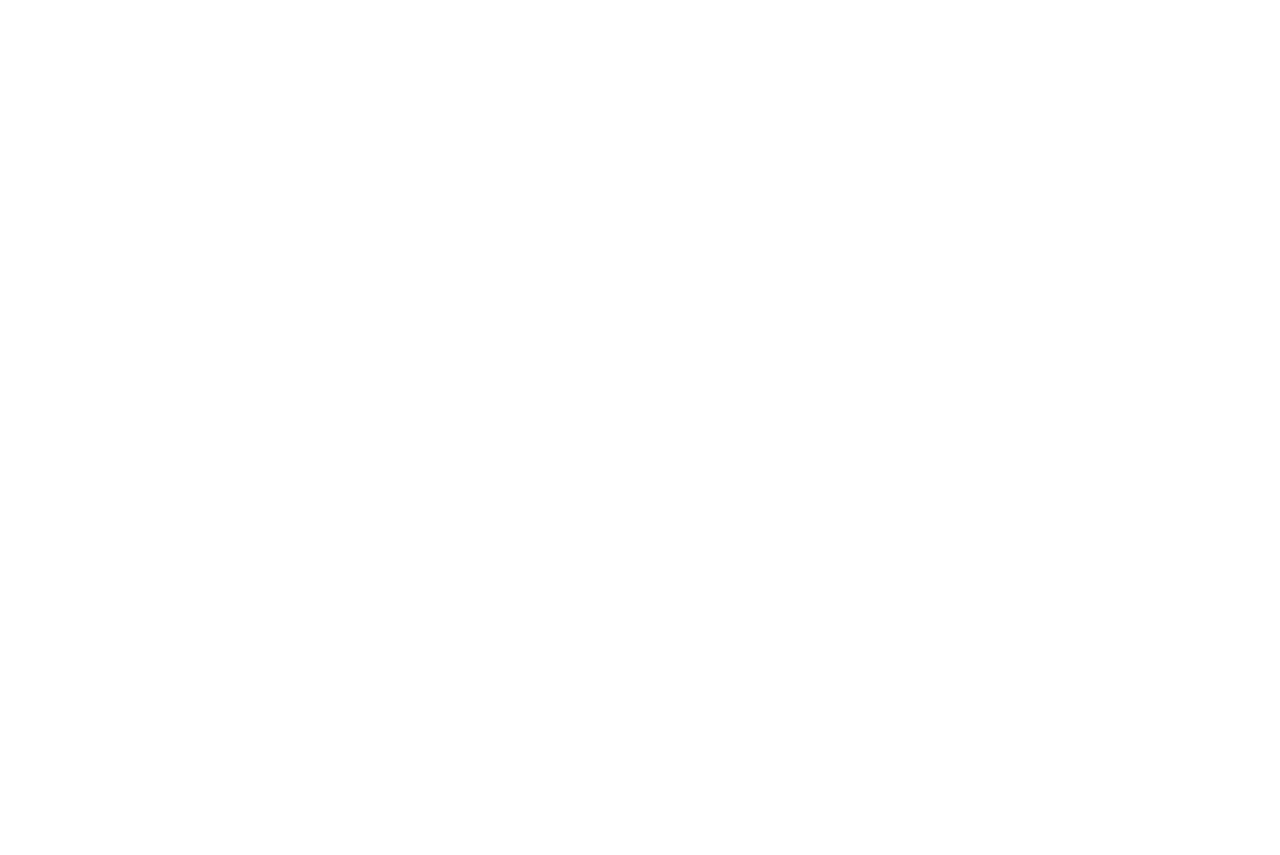
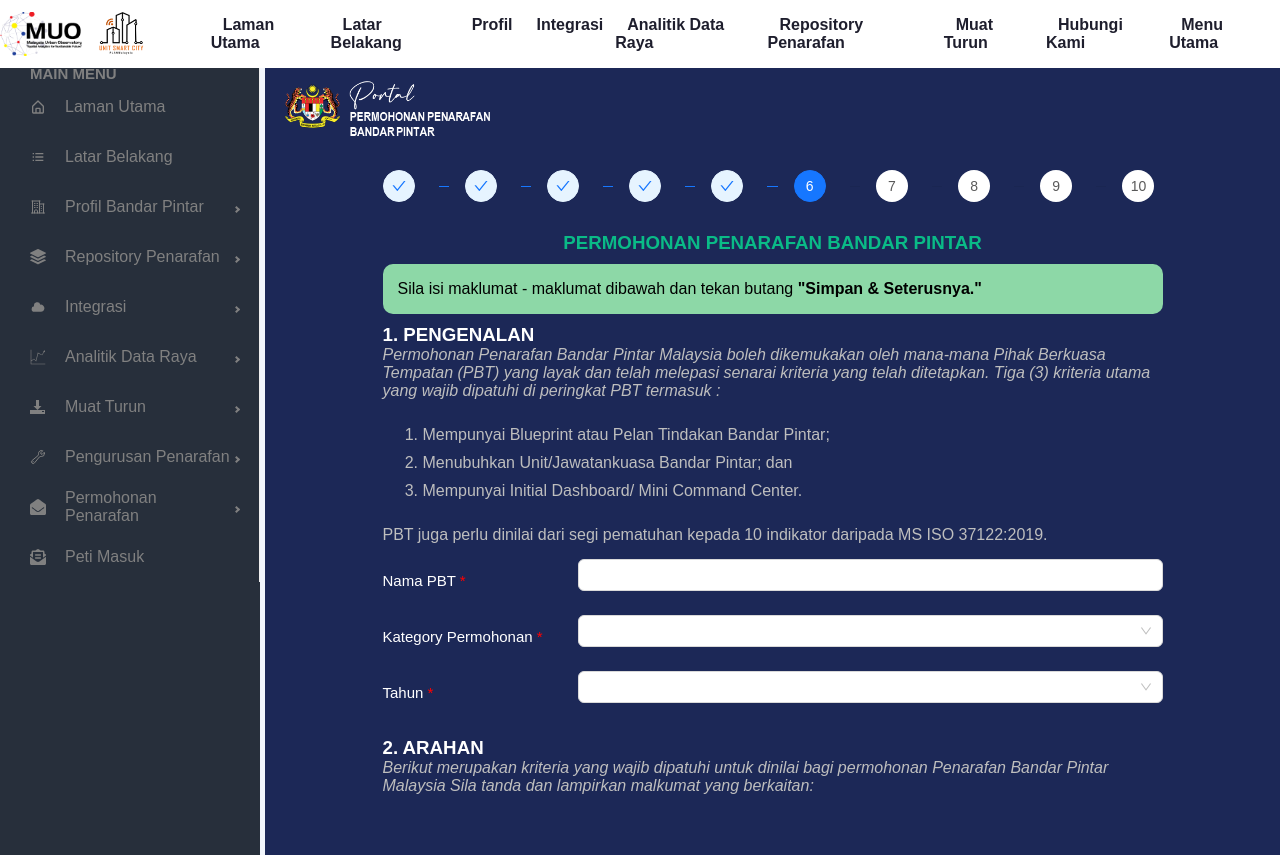
Before and after one commit to code-anass/Map2u, a React (Create React App) app: page /permohonan_penarafan/permohonan in a window 1280 px wide. Before the commit this address had no page. Before the commit the page ends 800 px from the top, so only its background shows below. Built offline with nearby package versions, Linux system fonts and the light colour scheme.

Commit message:
updates 12 april

```diff
--- a/src/layout/nestedlayout/NestedLayout.jsx
+++ b/src/layout/nestedlayout/NestedLayout.jsx
@@ -107,17 +107,17 @@
             },
             {
               label: "Permohonan",
-              link: "/profil-pbt",
+              link: "/permohonan_penarafan/permohonan",
               key: "qweY2",
             },
             {
               label: "Status Permohonan",
-              link: "/profil-pbt",
+              link: "/permohonan_penarafan/statuspermohonan",
               key: "qweY3",
             },
             {
               label: "Peti Masuk",
-              link: "/profil-pbt",
+              link: "/permohonan_penarafan/petimasuk",
               key: "qweY4",
             },
           ],
--- a/src/routes/AppRoutes.jsx
+++ b/src/routes/AppRoutes.jsx
@@ -11,7 +11,6 @@
 import KategoryPenarafan from "../screens/repositoryPenarafan/kategorypenarafan/KategoryPenarafan";
 import RpLatarBelakang from "../screens/repositoryPenarafan/latarbelakang/RpLatarBelakang";
 import PilanTindakan from "../screens/muatTurun/pilantindakan/PilanTindakan";
-import ProfilePbt from "../screens/repositoryPenarafan/profilePbt/ProfilePbt";
 import StatusPencapain from "../screens/repositoryPenarafan/statuspencapaian/StatusPencapain";
 import PengurusanPenarafan from "../screens/repositoryPenarafan/pengurusanPenarafan/PengurusanPenarafan";
 import SmartCityNewForm from "../screens/repositoryPenarafan/smartcity/smartCityNewForm/SmartCityNewForm";
@@ -20,6 +19,10 @@
 import ProsesPenarafan from "../screens/repositoryPenarafan/latarbelakang/prosesPenarafan/ProsesPenarafan";
 import PuncaKuasa from "../screens/repositoryPenarafan/latarbelakang/puncaKuasa/PuncaKuasa";
 import Ms_Iso from "../screens/repositoryPenarafan/latarbelakang/ms_iso/Ms_Iso";
+import Permohonan from "../screens/repositoryPenarafan/permohonanpenarafan/permohonan/Permohonan";
+import PetiMasuk from "../screens/repositoryPenarafan/permohonanpenarafan/petimasuk/PetiMasuk";
+import StatusPermohonan from "../screens/repositoryPenarafan/permohonanpenarafan/statusPermohonan/StatusPermohonan";
+import ProfilePbt from "../screens/repositoryPenarafan/permohonanpenarafan/profilePbt/ProfilePbt";
 function AppRoutes() {
   return (
     <BrowserRouter>
@@ -115,6 +118,36 @@
           }
         />
         <Route
+          path="/permohonan_penarafan/permohonan"
+          element={
+            <MainLayout isFooter={false}>
+              <NestedLayout>
+                <Permohonan />
+              </NestedLayout>
+            </MainLayout>
+          }
+        />
+        <Route
+          path="/permohonan_penarafan/petimasuk"
+          element={
+            <MainLayout isFooter={false}>
+              <NestedLayout>
+                <PetiMasuk />
+              </NestedLayout>
+            </MainLayout>
+          }
+        />
+        <Route
+          path="/permohonan_penarafan/statuspermohonan"
+          element={
+            <MainLayout isFooter={false}>
+              <NestedLayout>
+                <StatusPermohonan />
+              </NestedLayout>
+            </MainLayout>
+          }
+        />
+        <Route
           path="/analitik-data"
           element={
             <MainLayout>
--- /dev/null
+++ b/src/screens/repositoryPenarafan/permohonanpenarafan/permohonan/Permohonan.jsx
@@ -0,0 +1,181 @@
+import React, { useEffect } from "react";
+import permohonan from "../../../../assets/repositoryPenarafan/permohan/permohonan.png";
+import "./permohonan.scss";
+import { Form, Row, Col, Input, Select, Steps } from "antd";
+import AOS from "aos";
+const { Option } = Select;
+function Permohonan() {
+  const [form] = Form.useForm();
+  useEffect(() => {
+    AOS.init();
+    AOS.refresh();
+  }, []);
+  let kategory = ["Sila Pilih", "Tahap 1 : Smart City Early Adopter"];
+  let years = [
+    "Sila Pilih",
+    "2023",
+    "2024",
+    "2025",
+    "2026",
+    "2027",
+    "2028",
+    "2029",
+    "2030",
+  ];
+  return (
+    <div className="permohonan" data-aos="fade-right" data-aos-duration="2000">
+      <img src={permohonan} alt="" />
+      <div className="form">
+        <Steps
+          size="large"
+          current={5}
+          style={{
+            padding: "20px 0px",
+          }}
+          items={[
+            {
+              title: "",
+            },
+            {
+              title: "",
+            },
+            {
+              title: "",
+            },
+            {
+              title: "",
+            },
+            {
+              title: "",
+            },
+            {
+              title: "",
+            },
+            {
+              title: "",
+            },
+            {
+              title: "",
+            },
+            {
+              title: "",
+            },
+            {
+              title: "",
+            },
+          ]}
+        />
+        <h3 className="heading">PERMOHONAN PENARAFAN BANDAR PINTAR</h3>
+        <div className="notice">
+          Sila isi maklumat - maklumat dibawah dan tekan butang&nbsp;
+          <b>"Simpan & Seterusnya."</b>
+        </div>
+        <h3>1. PENGENALAN</h3>
+        <i>
+          Permohonan Penarafan Bandar Pintar Malaysia boleh dikemukakan oleh
+          mana-mana Pihak Berkuasa Tempatan (PBT) yang layak dan telah melepasi
+          senarai kriteria yang telah ditetapkan. Tiga (3) kriteria utama yang
+          wajib dipatuhi di peringkat PBT termasuk :
+        </i>
+        <ol>
+          <li>Mempunyai Blueprint atau Pelan Tindakan Bandar Pintar;</li>
+          <li>Menubuhkan Unit/Jawatankuasa Bandar Pintar; dan</li>
+          <li>Mempunyai Initial Dashboard/ Mini Command Center.</li>
+        </ol>
+        <p>
+          PBT juga perlu dinilai dari segi pematuhan kepada 10 indikator
+          daripada MS ISO 37122:2019.
+        </p>
+        <Form form={form} className="" onFinish={alert} style={{ zIndex: 0 }}>
+          <div className="form-inputs">
+            <Row justify="space-between">
+              <Col span={5}>
+                <p>
+                  Nama PBT <span>*</span>
+                </p>
+              </Col>
+              <Col span={18}>
+                <Form.Item
+                  label=""
+                  name="kodPbt"
+                  rules={[
+                    {
+                      required: true,
+                      message: "Maklumat wajib diisi.",
+                    },
+                  ]}
+                >
+                  <Input className="input-primary" placeholder="" value="" />
+                </Form.Item>
+              </Col>
+            </Row>
+            <Row justify="space-between">
+              <Col span={5}>
+                <p>
+                  Kategory Permohonan <span>*</span>
+                </p>
+              </Col>
+              <Col span={18}>
+                <Form.Item
+                  name="kategory"
+                  rules={[
+                    {
+                      required: true,
+                      message: "Kategory is required",
+                    },
+                  ]}
+                >
+                  <Select>
+                    {kategory?.map((v) => {
+                      return (
+                        <Option value={v}>
+                          {v.charAt(0).toUpperCase() + v.slice(1)}
+                        </Option>
+                      );
+                    })}
+                  </Select>
+                </Form.Item>
+              </Col>
+            </Row>
+            <Row justify="space-between">
+              <Col span={5}>
+                <p>
+                  Tahun <span>*</span>
+                </p>
+              </Col>
+              <Col span={18}>
+                <Form.Item
+                  name="kategory"
+                  rules={[
+                    {
+                      required: true,
+                      message: "Kategory is required",
+                    },
+                  ]}
+                >
+                  <Select>
+                    {years?.map((v) => {
+                      return (
+                        <Option value={v}>
+                          {v.charAt(0).toUpperCase() + v.slice(1)}
+                        </Option>
+                      );
+                    })}
+                  </Select>
+                </Form.Item>
+              </Col>
+            </Row>
+          </div>
+        </Form>
+        <h3>2. ARAHAN</h3>
+        <i>
+          Berikut merupakan kriteria yang wajib dipatuhi untuk dinilai bagi
+          permohonan Penarafan Bandar Pintar Malaysia Sila tanda dan lampirkan
+          malkumat yang berkaitan:
+        </i>
+      </div>
+    </div>
+  );
+}
+
+export default Permohonan;
--- /dev/null
+++ b/src/screens/repositoryPenarafan/permohonanpenarafan/permohonan/permohonan.scss
@@ -0,0 +1,55 @@
+.permohonan {
+  width: 100%;
+  min-height: 100vh;
+  padding: 20px;
+  background-color: var(--primary);
+  img {
+    width: 250px;
+    object-fit: contain;
+  }
+  .form {
+    width: 80%;
+    margin: auto;
+    background-color: yello;
+    flex-direction: column;
+    .heading {
+      font-weight: bold;
+      color: var(--secondary);
+      text-align: center;
+    }
+    .notice {
+      width: 100%;
+      background-color: var(--light-green);
+      height: 50px;
+      display: flex;
+      align-items: center;
+      padding: 5px 15px;
+      border-radius: 10px;
+      margin-top: 10px;
+    }
+    h3 {
+      color: var(--white);
+      padding-top: 10px;
+    }
+    i,
+    li,
+    p {
+      color: var(--grey-light);
+      padding-top: 10px;
+    }
+    .form-inputs {
+      margin-top: 15px;
+      p {
+        margin: 0px;
+        font-size: 15px;
+        color: var(--white);
+        span {
+          color: var(--red);
+        }
+      }
+    }
+  }
+}
+.ant-steps .ant-steps-item-wait .ant-steps-item-icon {
+  background: var(--white);
+}
--- /dev/null
+++ b/src/screens/repositoryPenarafan/permohonanpenarafan/petimasuk/PetiMasuk.jsx
@@ -0,0 +1,7 @@
+import React from "react";
+
+function PetiMasuk() {
+  return <div>PetiMasuk</div>;
+}
+
+export default PetiMasuk;
--- a/src/screens/repositoryPenarafan/profilePbt/ProfilePbt.jsx
+++ b/src/screens/repositoryPenarafan/permohonanpenarafan/profilePbt/ProfilePbt.jsx
@@ -1,8 +1,8 @@
 import React, { useEffect, useState } from "react";
 import { Row, Col, Form, Input, Button, Select } from "antd";
-import MapContainer from "../../../components/map/currentlocation/CurrentLocation";
+import MapContainer from "../../../../components/map/currentlocation/CurrentLocation";
 import { useNavigate } from "react-router-dom";
-import permohonan from "../../../assets/repositoryPenarafan/permohan/permohonan.png";
+import permohonan from "../../../../assets/repositoryPenarafan/permohan/permohonan.png";
 import "./profilePbt.scss";
 import AOS from "aos";
 function ProfilePbt() {
--- /dev/null
+++ b/src/screens/repositoryPenarafan/permohonanpenarafan/statusPermohonan/StatusPermohonan.jsx
@@ -0,0 +1,7 @@
+import React from "react";
+
+function StatusPermohonan() {
+  return <div>StatusPermohonan</div>;
+}
+
+export default StatusPermohonan;
```
Also changed, not shown: src/screens/repositoryPenarafan/permohonanpenarafan/profilePbt/profilePbt.scss (renamed from src/screens/repositoryPenarafan/profilePbt/profilePbt.scss).
